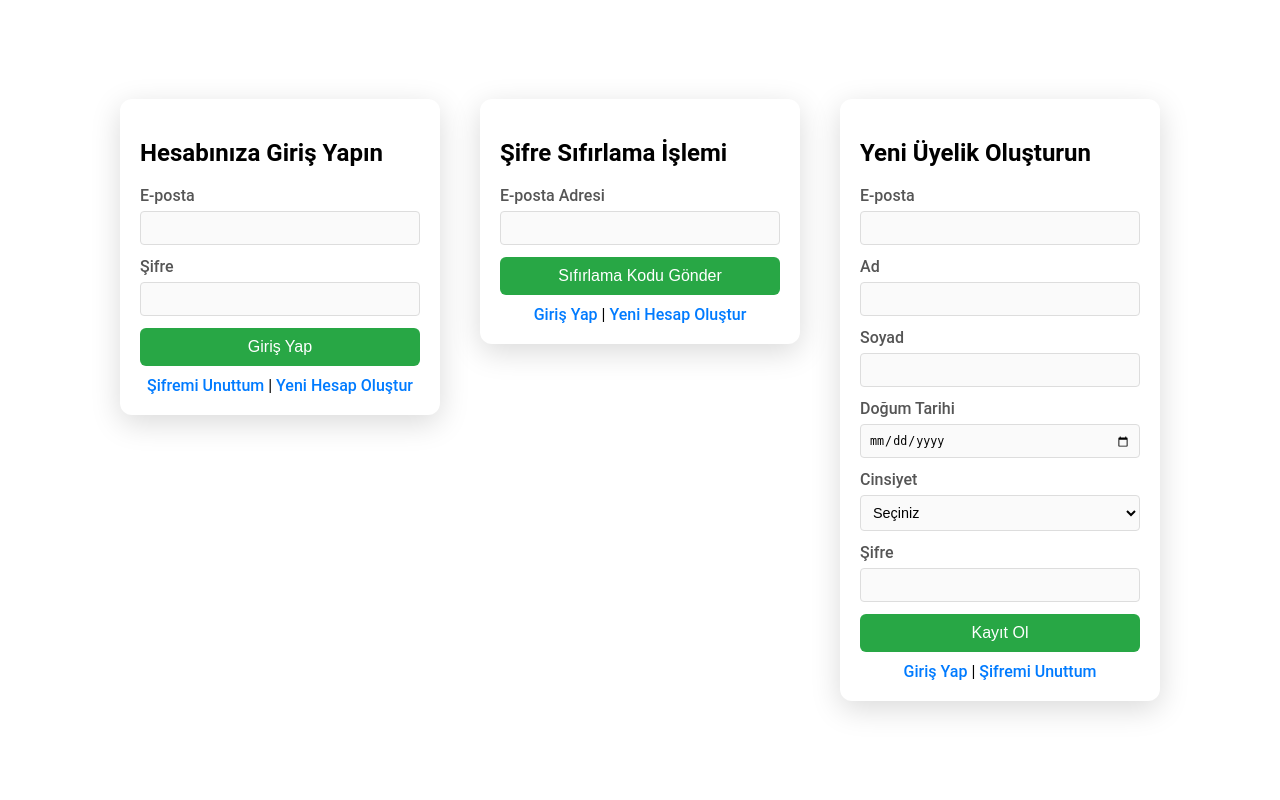
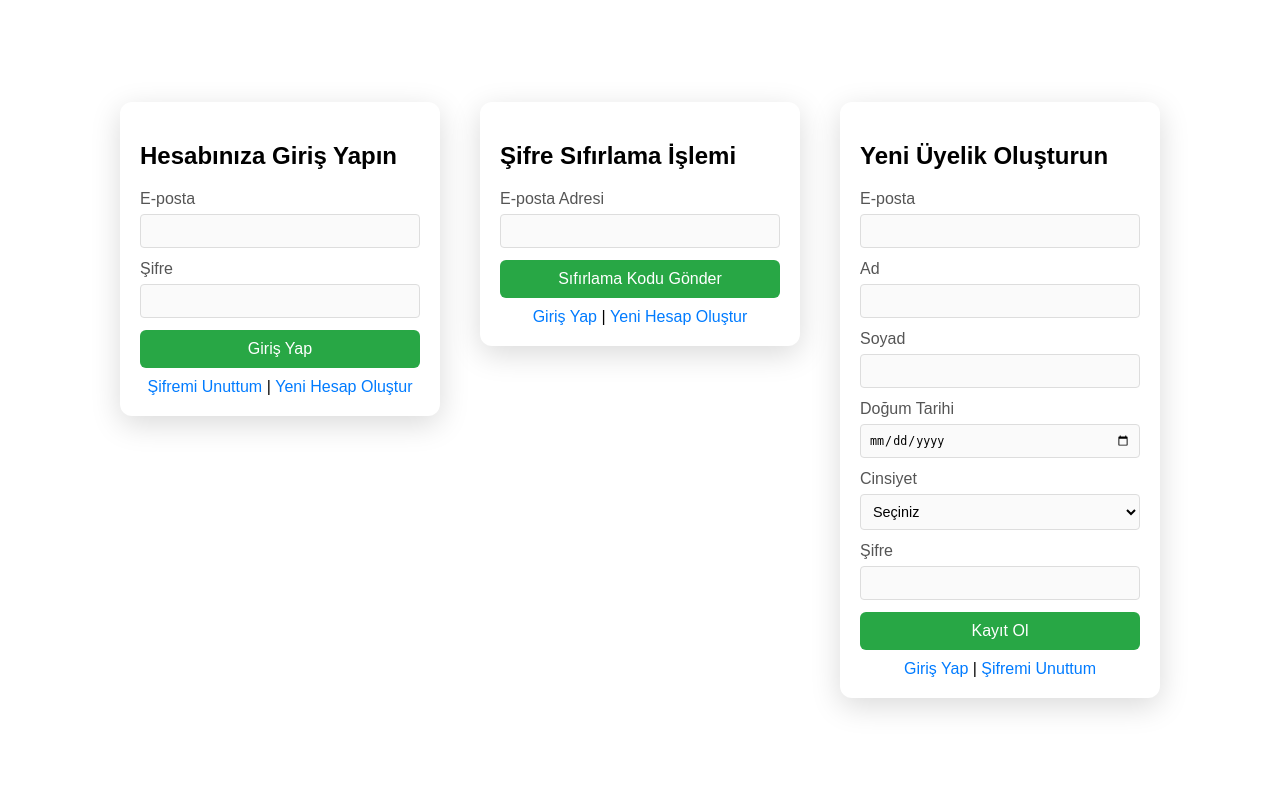
Before and after one commit to latifcetin/Web-Tabanli-Programlama, a PHP site: page /form1.html in a window 1280 px wide. Run offline with PHP 8.4, Linux system fonts and the light colour scheme.

Commit message:
Update form1.css

```diff
--- a/form1.css
+++ b/form1.css
@@ -1,5 +1,5 @@
 body {
-    font-family: 'Roboto';
+    font-family: Arial, sans-serif;
     margin: 0;
     padding: 0;
     height: 100vh;
```
